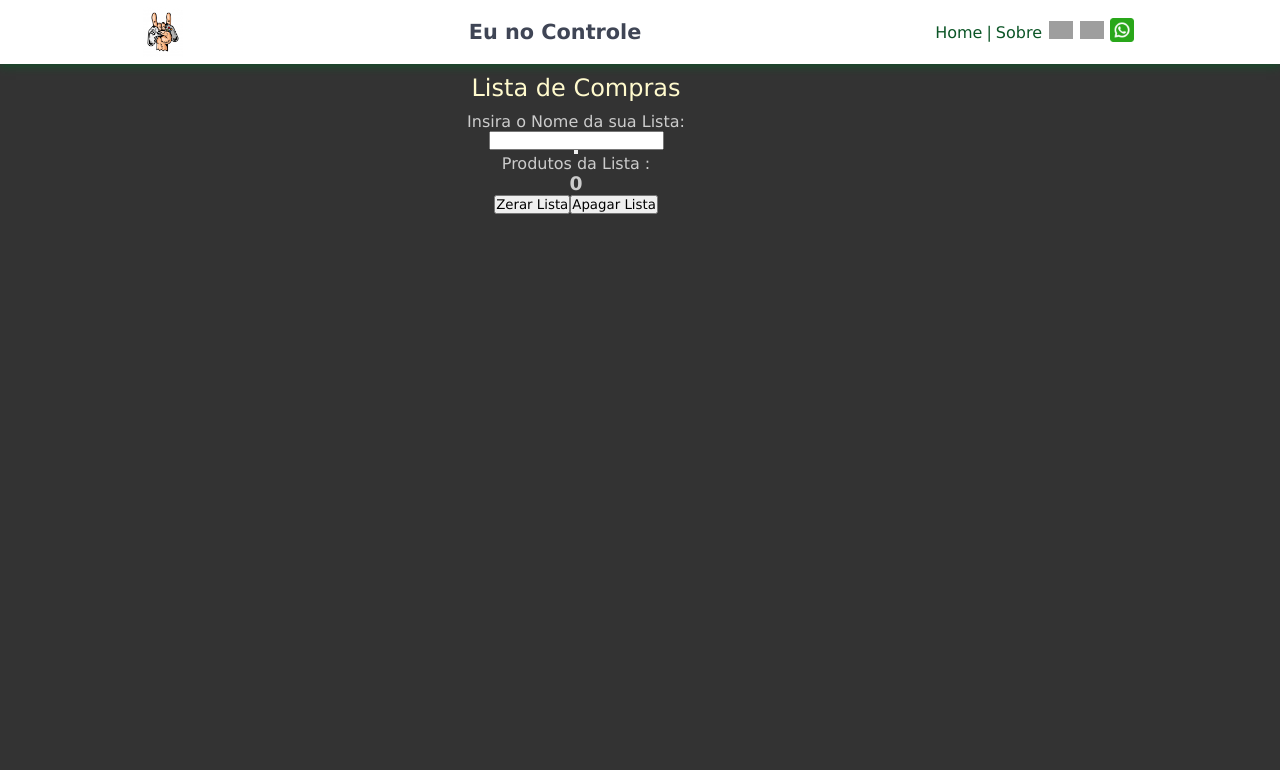
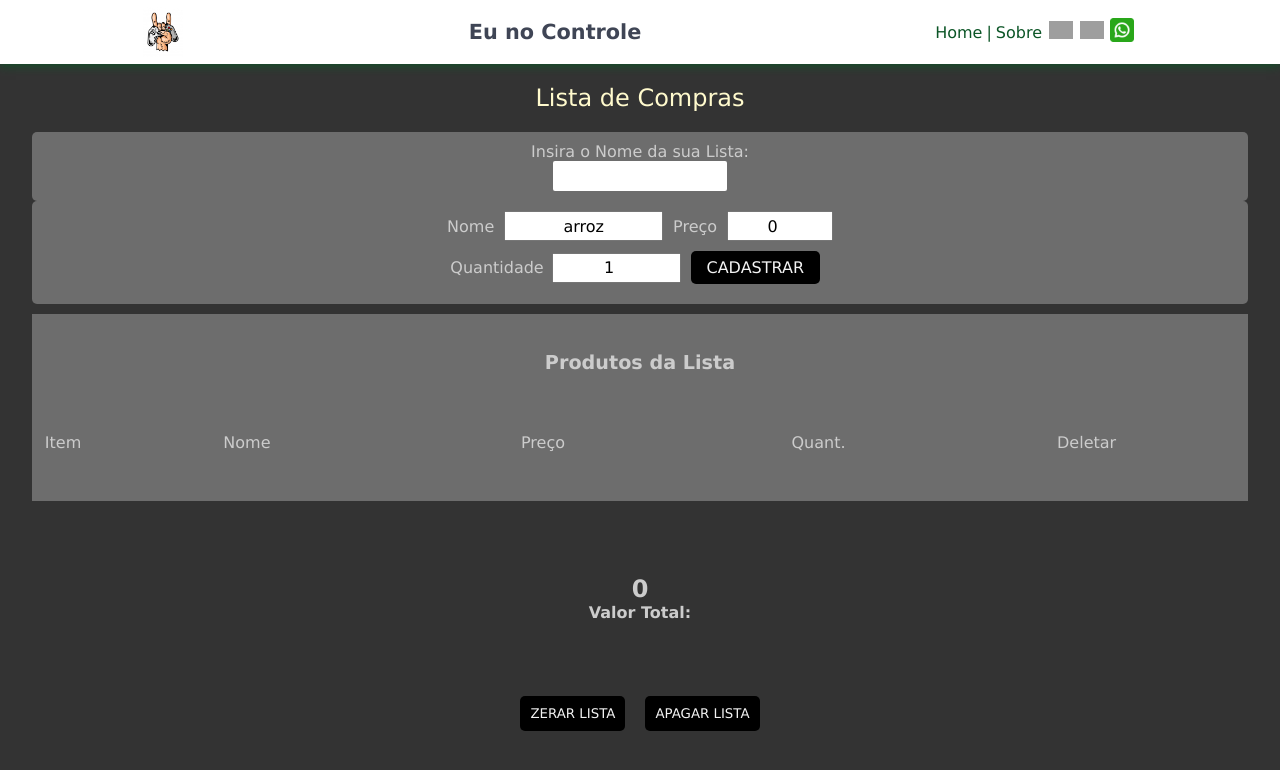
Before and after one commit to CarlosEduardosp/eu-no-controle---frontend, a Vue app: page / in a window 1280 px wide. Shown: the top 770 px of the page. Built offline with nearby package versions, Linux system fonts and the light colour scheme; grey boxes are pictures that could not be loaded.

Commit message:
feat: adicionando estilização2

```diff
--- a/src/views/HomeView.vue
+++ b/src/views/HomeView.vue
@@ -10,10 +10,10 @@ export default {
   data() {
     return {
       lista_de_compras: [],
-      produto: '',
-      preco: '',
-      quantidade: '',
-      total: 0.0,
+      produto: 'arroz',
+      preco: 0,
+      quantidade: 1,
+      total: 0,
       nome_da_lista: '',
       nome_lista: '',
       id: 0
@@ -27,6 +27,8 @@ export default {
 
       this.preco = this.preco * this.quantidade
       this.total = this.total + this.preco
+      console.log(this.preco, this.total)
+
 
       //adicionando um valor ao id
       this.id = this.id + 1
@@ -90,43 +92,61 @@ export default {
 
       <label for="" class="titulo">Lista de Compras</label>
 
-      <form @submit.prevent="adiconar_nome_lista" v-show="!this.nome_da_lista">
+      <form @submit.prevent="adiconar_nome_lista">
         <div class="lista">
           <label for="">Insira o Nome da sua Lista:</label>
-          <input type="text" v-model="nome_lista" required>
-          <button type="submit"></button>
+          <input type="text" class="input_nome_lista" v-model="nome_lista" required>
         </div>
       </form>
 
 
-      <form @submit.prevent="cadastrar" v-show="this.nome_da_lista">
+      <form @submit.prevent="cadastrar">
 
+        <div class="bloco1">
+          <label for="">Nome</label>
+          <input type="text" class="input_nome" v-model="produto" required>
+          <label for="">Preço </label>
+          <input type="number" class="input_preco" step="any" v-model="preco" required>
+        </div>
+        <div class="bloco2">
+          <label for="">Quantidade </label>
+          <input type="number" class="input_quantidade" v-model="quantidade" min="1" required>
+          <button type="submit" class="cadastrar">CADASTRAR</button>
+        </div>
+      </form>
 
-        <label for="">Nome:</label>
-        <input type="text" v-model="produto" required>
-        <label for="">Preço: </label>
-        <input type="text" v-model="preco" required>
-        <label for="">Quantidade: </label>
-        <input type="number" v-model="quantidade" min="1" required>
-        <button type="submit">cadastrar</button>
+      <div class="produtos">
+        <p class="titulo2">Produtos da Lista {{ nome_da_lista }}</p>
+        <div class="subtitulos">
+          <p class="sub_item">Item</p>
+          <p class="sub_nome">Nome</p>
+          <p class="sub_preco">Preço</p>
+          <p class="sub_quant">Quant.</p>
+          <p class="sub_del">Deletar</p>
+        </div>
+        <p v-for="(item, index) in lista_de_compras" :key="index">
+        <div class="itens">
+          <p class="sub_item">{{ item.dados['id'] }}</p>
+          <p class="sub_nome">{{ item.dados['nome'] }}</p>
+          <p class="sub_preco">{{ item.dados['preco'] }}</p>
+          <p class="sub_quant">{{ item.dados['quantidade'] }}</p>
+          <button @click="deletar" class="btn_deletar">Deletar Item</button>
+        </div>
+        </p>
 
-      </form>
-      Produtos da Lista {{ nome_da_lista }}:
-      <p v-for="(item, index) in lista_de_compras" :key="index">
-        Id: {{ item.dados['id'] }}
-        Nome: {{ item.dados['nome'] }}
-        Preço: {{ item.dados['preco'] }}
-        Quantidade: {{ item.dados['quantidade'] }}
-        <button @click="deletar">Deletar Item</button>
-      </p>
+      </div>
       <div class="total">
-        <h3>
-          {{ total }}
-        </h3>
-      </div>
+        <h2>
+             {{ total }}
+          </h2>
+          <h4>
+            Valor Total:
+          </h4>
+
+        </div>
       <div class="final">
-        <button @click="zerar">Zerar Lista</button>
-        <button @click="apagar">Apagar Lista</button>
+        <button @click="zerar" class="zerar">ZERAR LISTA</button>
+        <button @click="apagar" class="apagar">APAGAR LISTA</button>
       </div>
     </div>
   </div>
@@ -143,7 +163,7 @@ export default {
   align-items: center;
   justify-content: center;
   color: #CCCCCC;
-  width: 90%;
+  width: 100%;
 }
 
 .lista {
@@ -153,17 +173,164 @@ export default {
   justify-content: center;
 }
 
-form{
+form {
   display: flex;
   flex-direction: column;
   align-items: center;
   justify-content: center;
-  gap: 5px;
+  background-color: #6d6d6d;
+  padding: 10px;
+  border-radius: 5px;
+  width: 95%;
 }
 
-.titulo{
+.titulo {
   color: #FFFACD;
-  margin: 10px 0px;
+  margin: 20px 0px;
   font-size: 1.5rem;
 }
+
+
+
+.bloco1 {
+  display: flex;
+  flex-direction: row;
+  align-items: center;
+  justify-content: center;
+  gap: 10px;
+}
+
+.bloco2 {
+  display: flex;
+  flex-direction: row;
+  align-items: center;
+  justify-content: center;
+}
+
+.zerar {
+  padding: 10px;
+  border-radius: 5px;
+  border: none;
+  margin: 10px 10px;
+  background-color: #000000;
+  color: #f3f3f3;
+}
+
+.apagar {
+  padding: 10px;
+  border-radius: 5px;
+  border: none;
+  margin: 10px 10px;
+  background-color: #000000;
+  color: #f3f3f3;
+}
+
+.cadastrar {
+  padding: 7px;
+  border-radius: 5px;
+  border: none;
+  margin: 10px 10px;
+  background-color: #000000;
+  color: #f3f3f3;
+  width: 30%;
+  font-size: 1rem;
+}
+
+.input_nome_lista {
+  width: 80%;
+  height: 30px;
+  text-align: center;
+  font-size: 1rem;
+  border-radius: 2px;
+  border: none;
+}
+
+.input_nome {
+  width: 30%;
+  height: 30px;
+  text-align: center;
+  font-size: 1rem;
+
+}
+
+.input_preco {
+  width: 20%;
+  height: 30px;
+  text-align: center;
+  font-size: 1rem;
+}
+
+.input_quantidade {
+  width: 30%;
+  height: 30px;
+  text-align: center;
+  font-size: 1rem;
+  margin-left: 2%;
+}
+
+.produtos {
+  background-color: #6d6d6d;
+  width: 95%;
+  margin: 10px 0px;
+  padding: 1%;
+}
+
+.subtitulos {
+  display: flex;
+  flex-direction: row;
+  margin: 3% 0%;
+}
+
+.sub_item {
+  width: 15%;
+}
+
+.sub_nome {
+  width: 25%;
+}
+
+.sub_preco {
+  width: 20%;
+}
+
+.sub_quant {
+  width: 10%;
+  text-align: center;
+}
+
+.sub_del{
+  width: 20%;
+  text-align: end;
+}
+
+.itens {
+  display: flex;
+  flex-direction: row;
+  align-items: center;
+  margin: 1% 0%;
+}
+
+.btn_deletar {
+  width: 20%;
+  padding: 0.5%;
+  border-radius: 2px;
+  border: none;
+  margin-left: 3%;
+}
+
+.titulo2{
+  text-align: center;
+  padding: 2%;
+  font-size: 1.2rem;
+  font-weight: bold;
+}
+
+.total{
+  width: 50%;
+  display: flex;
+  flex-direction: column;
+  align-items: center;
+  justify-content: center;
+  margin: 5% 0%;
+}
 </style>
```
